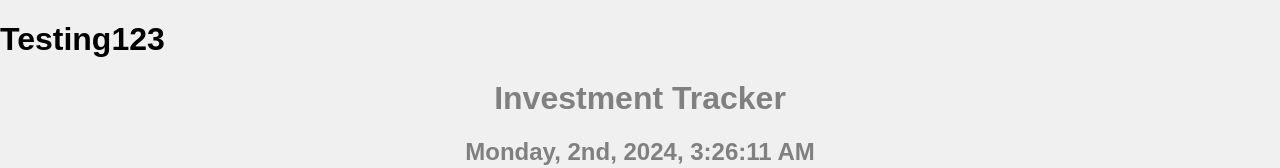
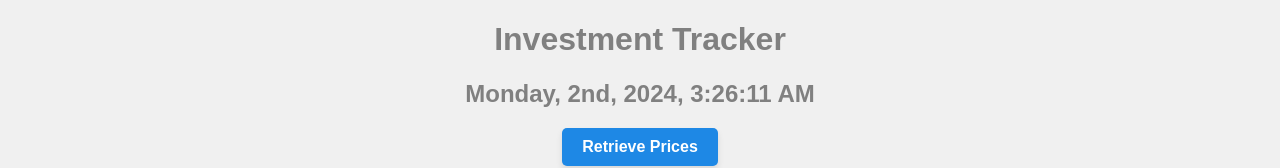
Before and after one commit to luka-casey/InvestmentTracker, a React (Create React App) app: page / in a window 1280 px wide. Shown: the top 168 px of the page. Built offline with nearby package versions, Linux system fonts and the light colour scheme; no server answers; the database is empty.

Commit message:
Update styling for homepage

```diff
--- a/src/pages/Home.js
+++ b/src/pages/Home.js
@@ -44,8 +44,6 @@ const Home = () => {
 
     return (
         <div className='mainContainer'>
-            <h1>Testing123</h1>
-
             <HomeHeadings currentTime={currentTime} />
 
             <div className='mainTable'>
```
